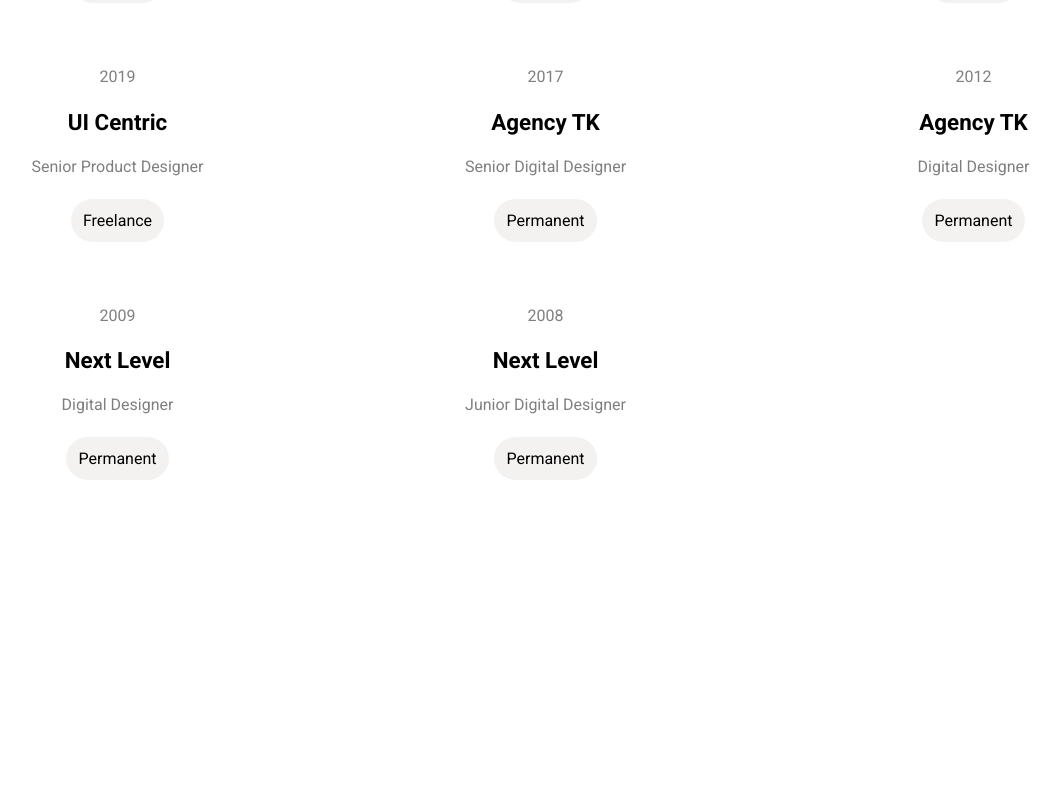
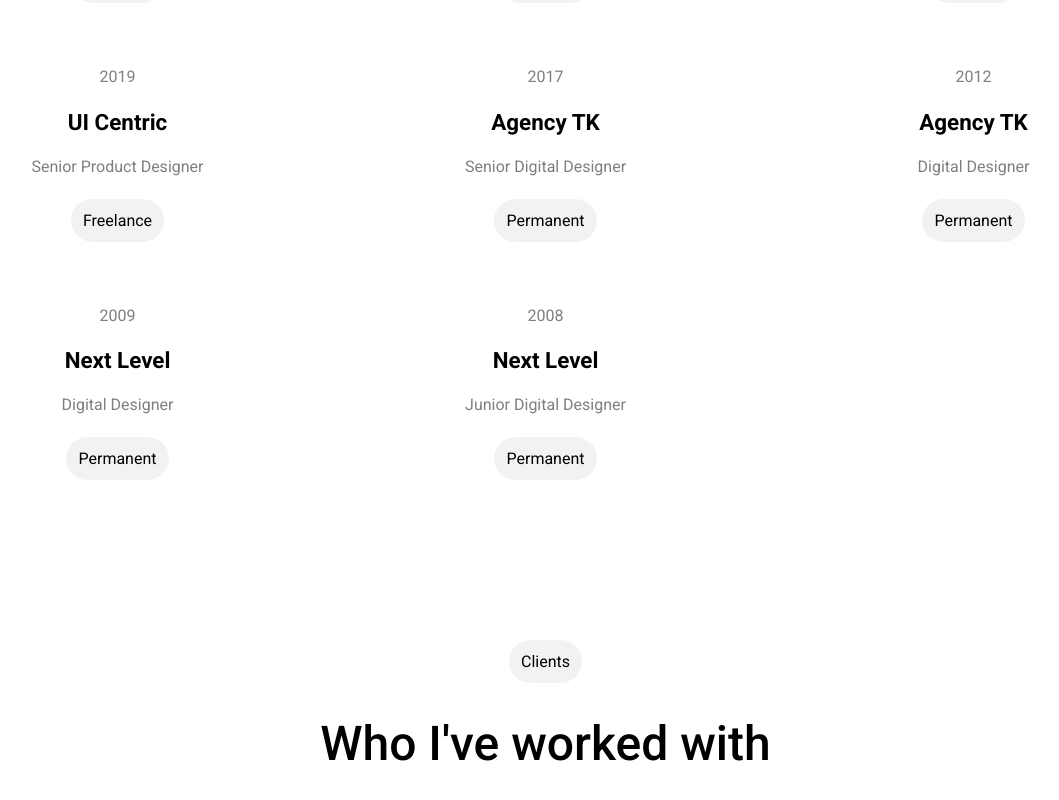
Before and after one commit to alvaromd99/oh-studio, a React (Vite) app: page /profile in a window 1280 px wide. Shown: the part 2707-3507 px from the top of the page, without its empty margins (87-1146 px from the left). Before the commit the page ends 3219 px from the top, so only its background shows below. Built offline with nearby package versions, Linux system fonts and the light colour scheme.

Commit message:
add annotation for the clients

```diff
--- a/src/pages/profile/Profile.tsx
+++ b/src/pages/profile/Profile.tsx
@@ -36,6 +36,12 @@ export const Profile = () => {
 					/>
 				))}
 			</div>
+			<Annotation
+				text={"Who I've worked with"}
+				type={'Clients'}
+				separation={10}
+			/>
+			<div className='clients-cont'></div>
 		</div>
 	)
 }
```
